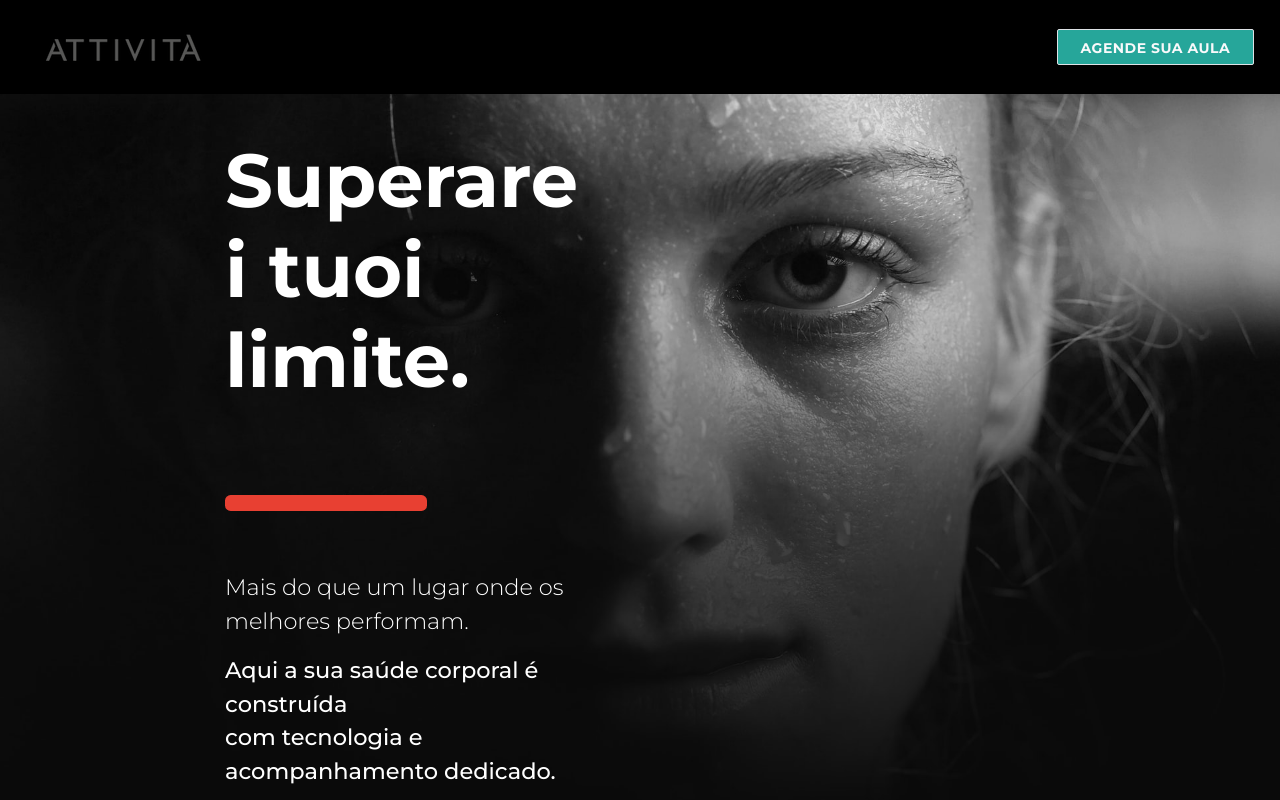
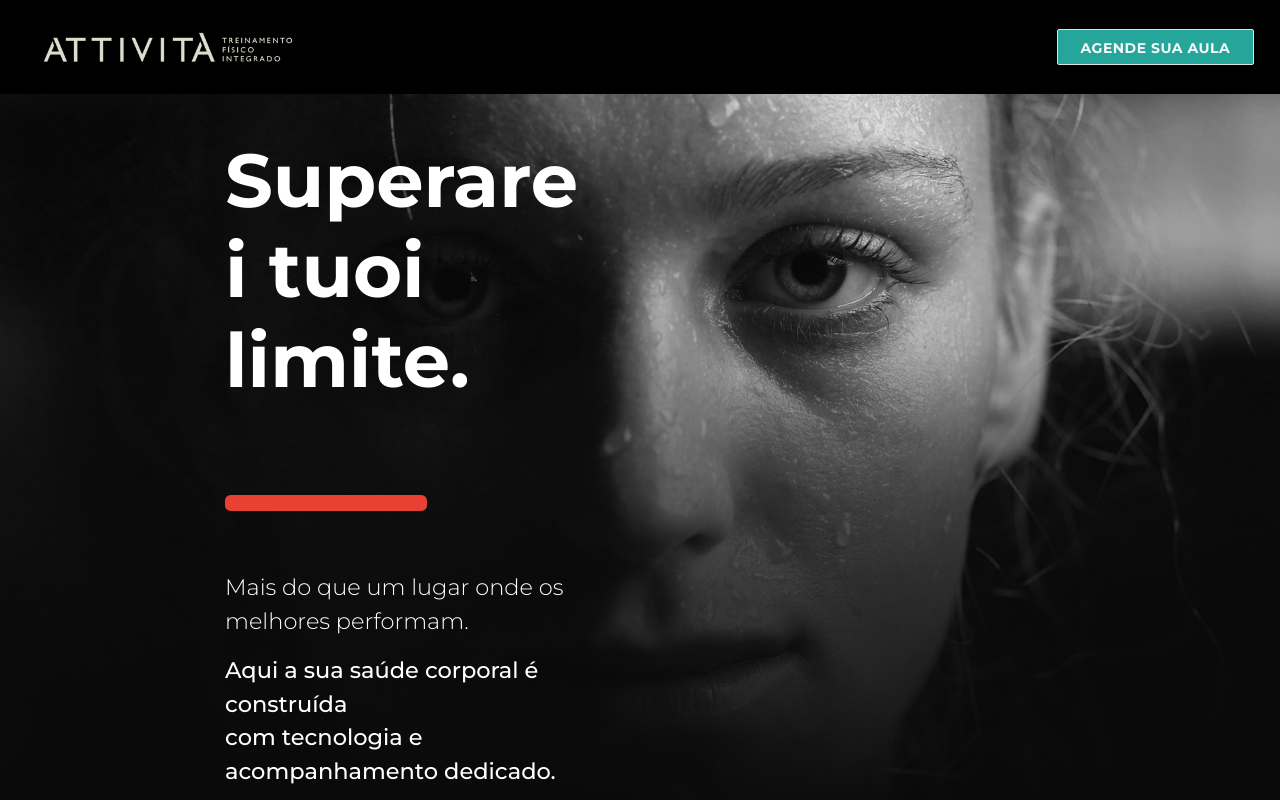
Before and after one commit to Biasiolo/attivita, a website built with Parcel: page src/index.html in a window 1280 px wide. Shown: the top 800 px of the page. Built offline with nearby package versions, Linux system fonts and the light colour scheme.

Commit message:
ajustes gerais

```diff
--- a/src/index.html
+++ b/src/index.html
@@ -101,7 +101,7 @@
     <div class="w-100 align-items-center px-4">
       <nav class="navbar navbar-expand-lg bg-transparent justify-content-between align-items-center">
         <a class="navbar-brand ms-3" href="#">
-          <img src="./images/160x50-cinza.png" alt="Logo" height="40">
+          <img src="./images/350px-attivita.png" alt="Logo" height="60">
         </a>
         <!-- Botão do menu hamburger -->
         <button
```
